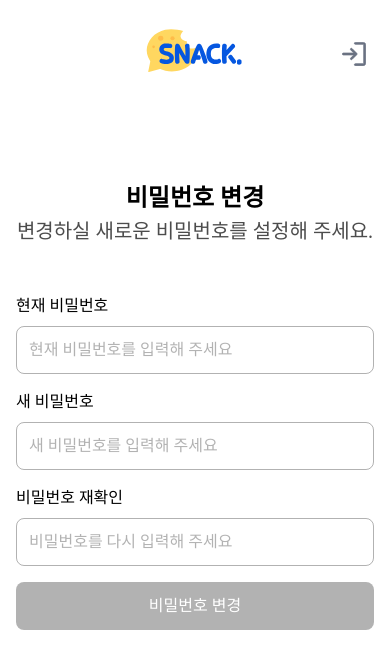
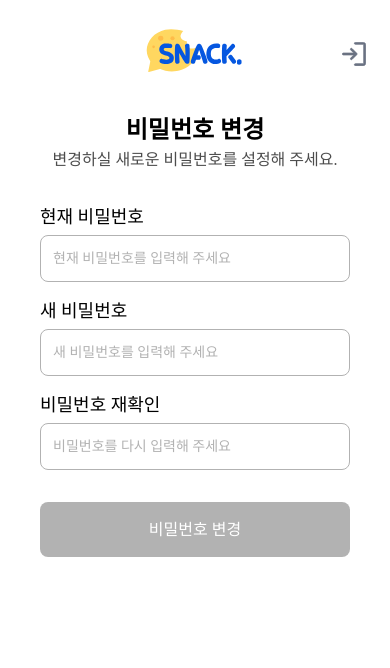
Before and after one commit to Umc8th-Snack/Front-end, a React (Vite) app: page /password-change in a window 390 px wide. Shown: the top 668 px of the page. Built offline with nearby package versions, Linux system fonts and the light colour scheme; no server answers; a web font is replaced by a local one.

Commit message:
style: 비밀번호 변경 페이지 반응형 UI

```diff
--- a/src/pages/settings/PasswordChangePage.tsx
+++ b/src/pages/settings/PasswordChangePage.tsx
@@ -42,21 +42,24 @@ const PasswordChangePage = () => {
     };
 
     return (
-        <div className="mt-20 flex min-h-screen flex-col items-center px-4 sm:px-6">
-            <h2 className="md:text-36px-semibold text-24px-semibold">비밀번호 변경</h2>
-            <p className="md:text-24px-medium text-black-70 text-20px-medium text-base">
+        <div className="mt-3 flex min-h-screen flex-col items-center px-10 sm:mt-10 sm:px-12">
+            <h2 className="sm:text-32px-semibold text-24px-semibold">비밀번호 변경</h2>
+            <p className="sm:text-20px-medium text-black-70 text-16px-medium text-base">
                 변경하실 새로운 비밀번호를 설정해 주세요.
             </p>
 
-            <form onSubmit={onSubmit} className="mt-12 w-full max-w-[432px] space-y-4 md:space-y-6">
+            <form onSubmit={onSubmit} className="mx-auto mt-8 w-full max-w-[432px] space-y-4 sm:space-y-6">
                 <div>
-                    <label htmlFor="current" className="md:text-24px-medium block text-base md:text-left">
+                    <label
+                        htmlFor="current"
+                        className="text-18px-medium sm:text-20px-medium block pb-1 text-base md:text-left"
+                    >
                         현재 비밀번호
                     </label>
                     <input
                         id="current"
                         type="password"
-                        className="border-black-30 placeholder-black-30 hover:border-main focus:ring-main md:text-24px-medium mt-2 h-12 w-full rounded-[8px] border px-3 py-2 text-base outline-none focus:ring-1 md:h-[68px]"
+                        className="text-14px-medium sm:text-18px-medium hover:border-main focus:ring-main w-full rounded-lg border border-[#B2B2B2] px-3 py-3 transition placeholder:text-[#B2B2B2] focus:ring-1 focus:outline-none"
                         placeholder="현재 비밀번호를 입력해 주세요"
                         value={currentPassword}
                         onChange={(e) => setCurrentPassword(e.target.value)}
@@ -65,13 +68,16 @@ const PasswordChangePage = () => {
                 </div>
 
                 <div>
-                    <label htmlFor="password" className="md:text-24px-medium block text-base md:text-left">
+                    <label
+                        htmlFor="password"
+                        className="text-18px-medium sm:text-20px-medium block pb-1 text-base md:text-left"
+                    >
                         새 비밀번호
                     </label>
                     <input
                         id="password"
                         type="password"
-                        className="border-black-30 placeholder-black-30 hover:border-main focus:ring-main md:text-24px-medium mt-2 h-12 w-full rounded-[8px] border px-3 py-2 text-base outline-none focus:ring-1 md:h-[68px]"
+                        className="text-14px-medium sm:text-18px-medium hover:border-main focus:ring-main w-full rounded-lg border border-[#B2B2B2] px-3 py-3 transition placeholder:text-[#B2B2B2] focus:ring-1 focus:outline-none"
                         placeholder="새 비밀번호를 입력해 주세요"
                         value={newPassword}
                         onChange={(e) => setNewPassword(e.target.value)}
@@ -80,13 +86,16 @@ const PasswordChangePage = () => {
                 </div>
 
                 <div>
-                    <label htmlFor="confirm" className="md:text-24px-medium block text-base md:text-left">
+                    <label
+                        htmlFor="confirm"
+                        className="text-18px-medium sm:text-20px-medium block pb-1 text-base md:text-left"
+                    >
                         비밀번호 재확인
                     </label>
                     <input
                         id="confirm"
                         type="password"
-                        className="border-black-30 placeholder-black-30 hover:border-main focus:ring-main md:text-24px-medium mt-2 h-12 w-full rounded-[8px] border px-3 py-2 text-base outline-none focus:ring-1 md:h-[68px]"
+                        className="text-14px-medium sm:text-18px-medium hover:border-main focus:ring-main w-full rounded-lg border border-[#B2B2B2] px-3 py-3 transition placeholder:text-[#B2B2B2] focus:ring-1 focus:outline-none"
                         placeholder="비밀번호를 다시 입력해 주세요"
                         value={confirmPassword}
                         onChange={(e) => setConfirmPassword(e.target.value)}
@@ -110,17 +119,19 @@ const PasswordChangePage = () => {
                     </p>
                 )}
 
+                <div className="mt-8 mb-10 flex sm:mt-12">
                     <button
                         type="submit"
                         disabled={!isFormValid || isPending}
-                    className={`md:text-24px-medium h-12 w-full rounded-[8px] py-2 text-base text-white transition-colors md:mt-6 md:h-[68px] ${
+                        className={`text-16px-medium sm:text-18px-medium h-[55px] w-full rounded-lg py-3 text-white transition-colors sm:h-[60px] ${
                             isFormValid && !isPending
-                            ? 'hover:bg-main cursor-pointer bg-blue-500'
+                                ? 'hover:bg-main bg-main cursor-pointer'
                                 : 'bg-black-30 cursor-not-allowed'
                         }`}
                     >
                         {isPending ? '변경 중...' : '비밀번호 변경'}
                     </button>
+                </div>
             </form>
         </div>
     );
```
Lines whose indentation alone changed are shown as unchanged.
